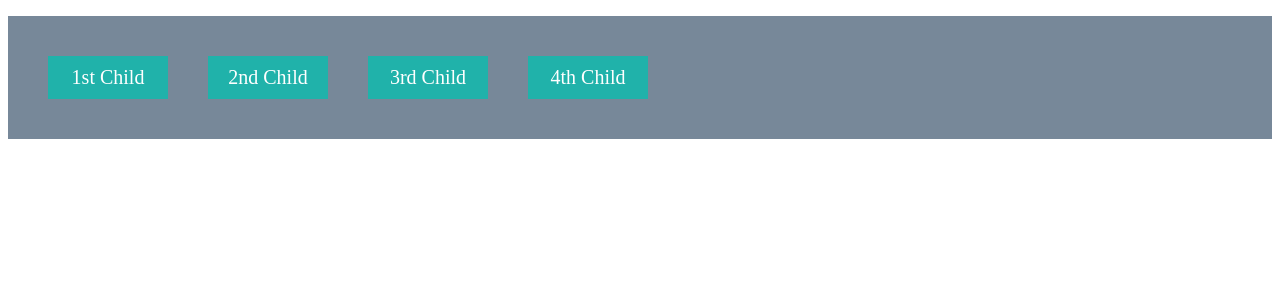
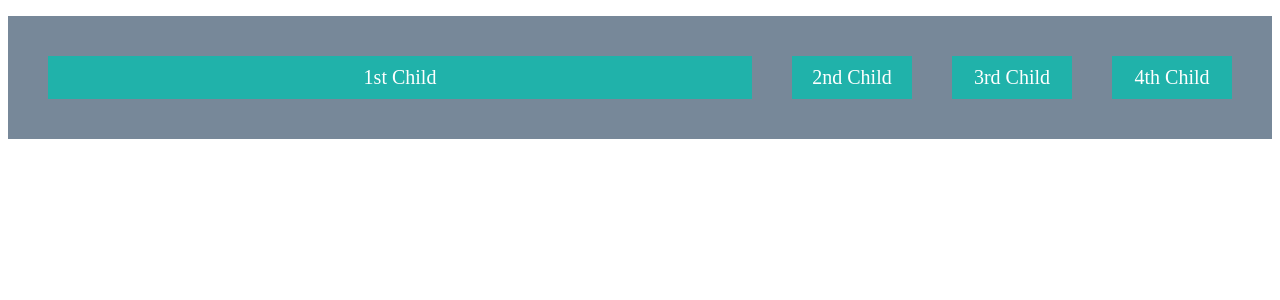
Before and after one commit to joepasss/sass_study, a React (Create React App) app in the folder flexbox/: page / in a window 1280 px wide. Shown: the top 300 px of the page. Built offline with nearby package versions, Linux system fonts and the light colour scheme.

Commit message:
flex shorthand

```diff
--- a/flexbox/src/index.scss
+++ b/flexbox/src/index.scss
@@ -84,5 +84,11 @@ ul {
     // }
 
     // if use with flex grow flex grow part is first shrink part (more responsive)
+
+    /*-*-*-*-*-*-*-*-*-*-----(5)Flex SHORTHAND-----*-*-*-*-*-*-*-*-*-*/
+    /* flex Shorthand (flex-grow flex-shrink flex-basis) */
+    &:first-child {
+      flex: 1 0 20rem;
+    }
   }
 }
```
